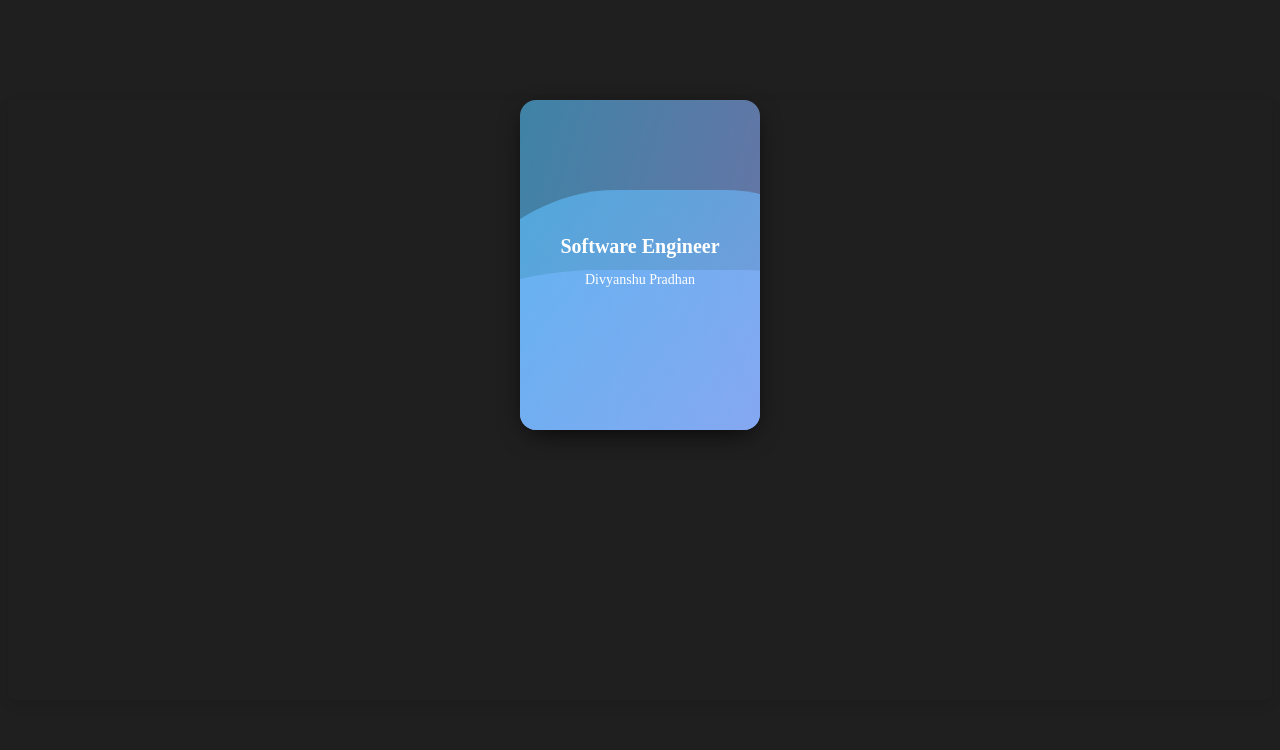
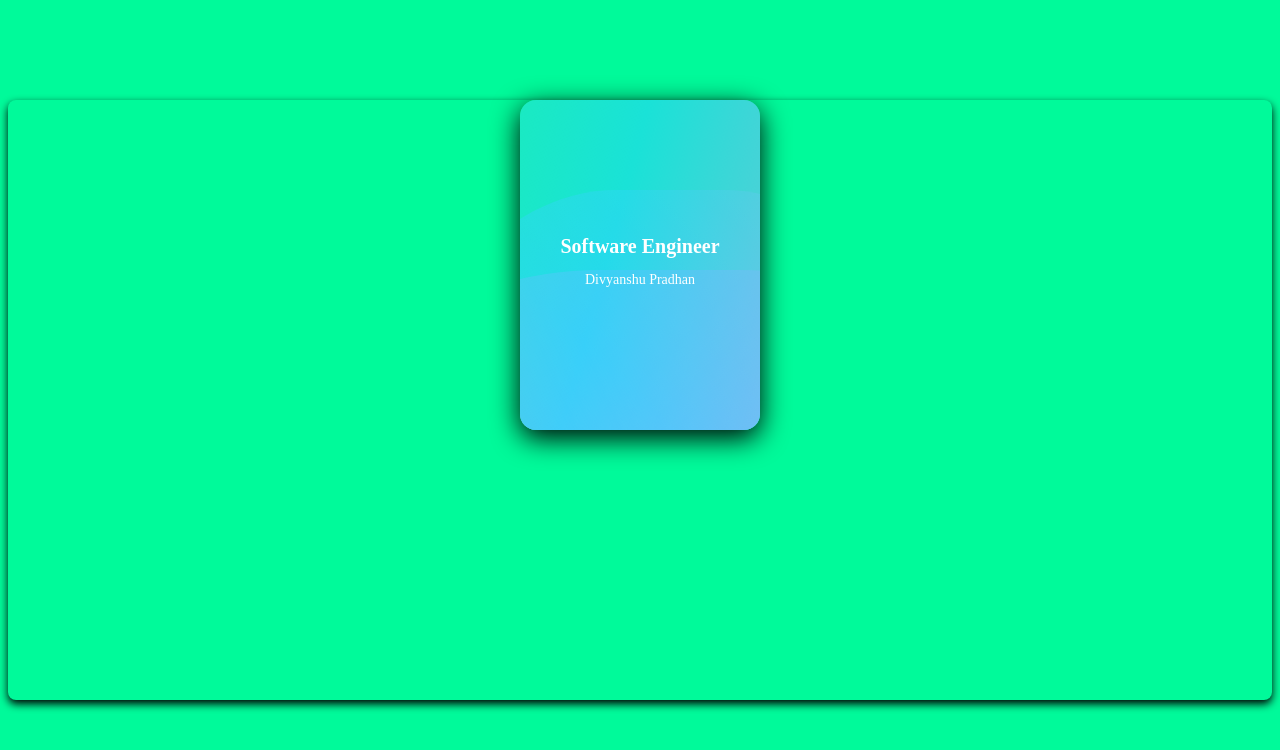
Before and after one commit to DivyanshuPradhan-linux/minor, a plain HTML site: page se.html in a window 1280 px wide. Drawn offline with Linux system fonts and the light colour scheme.

Commit message:
styl.css

```diff
--- a/styl.css
+++ b/styl.css
@@ -1,19 +1,21 @@
 body {
-      background-color: #1f1f1f;
+      background-color:mediumspringgreen;
     /* Darker background for contrast */
     border-radius: 8px;
-    box-shadow: 0 4px 12px rgba(0, 0, 0, 0.1);
+    box-shadow: 0 4px 8px rgba(0, 0, 0, 2.1);
 }
 
 .e-card {
   margin: 100px auto;
   background: transparent;
-  box-shadow: 0px 8px 28px -9px rgba(0,0,0,1.45);
+  box-shadow: 0px 8px 28px rgba(0,0,0,2.45);
   position: relative;
   width: 240px;
   height: 330px;
   border-radius: 16px;
   overflow: hidden;
+  border: 150px;
+  border-Color:#0f0;
 }
 
 .wave {
@@ -26,9 +28,9 @@ body {
   margin-left: -50%;
   margin-top: -50%;
 /*background: linear-gradient(744deg,#af40ff,#5b42f3 60%,#00ddeb);*/
- background-image: linear-gradient(45deg, #FA8BFF 0%, #2BD2FF 52%, #2BFF88 90%);
+ background-image: linear-gradient(45deg, #FA8BFF 20%, #2BD2FF 52%, #2BFF88 90%);
   background-repeat: no-repeat;
-  background-size: 200vh 100vh;
+  background-size: 100vh 100vh;
 
 }
 
```
